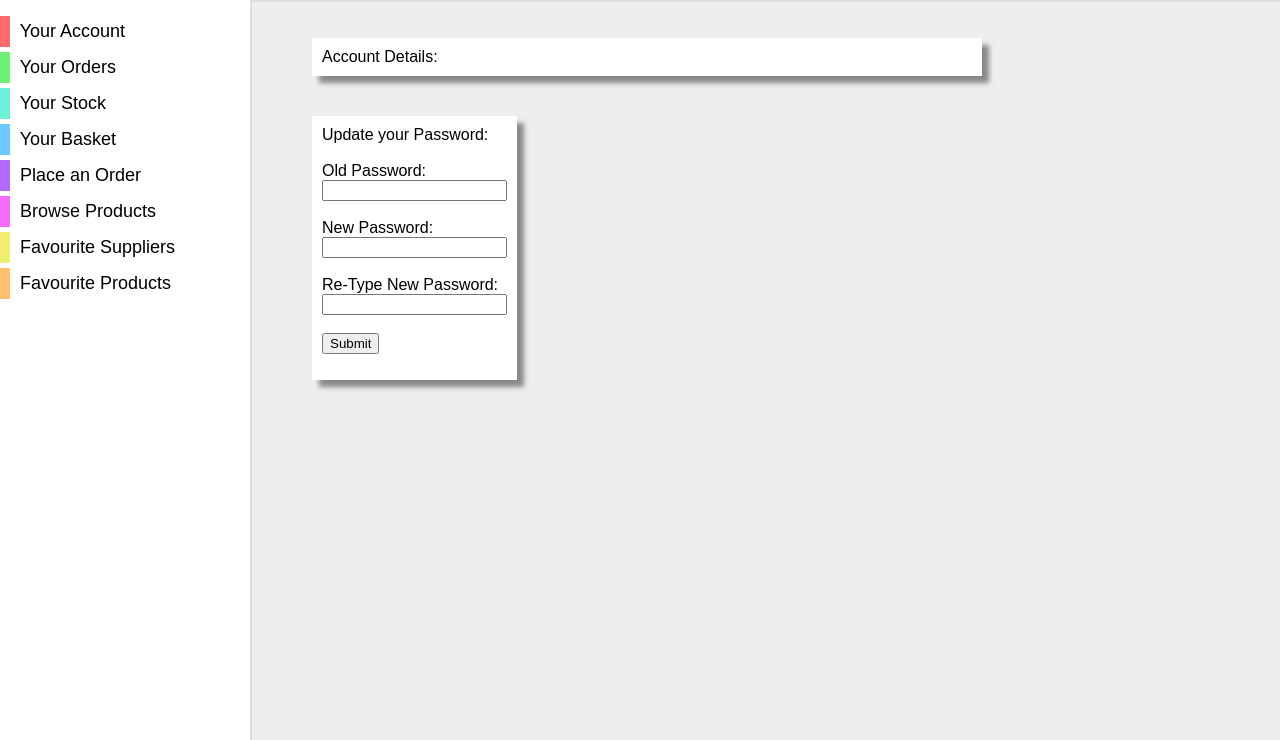
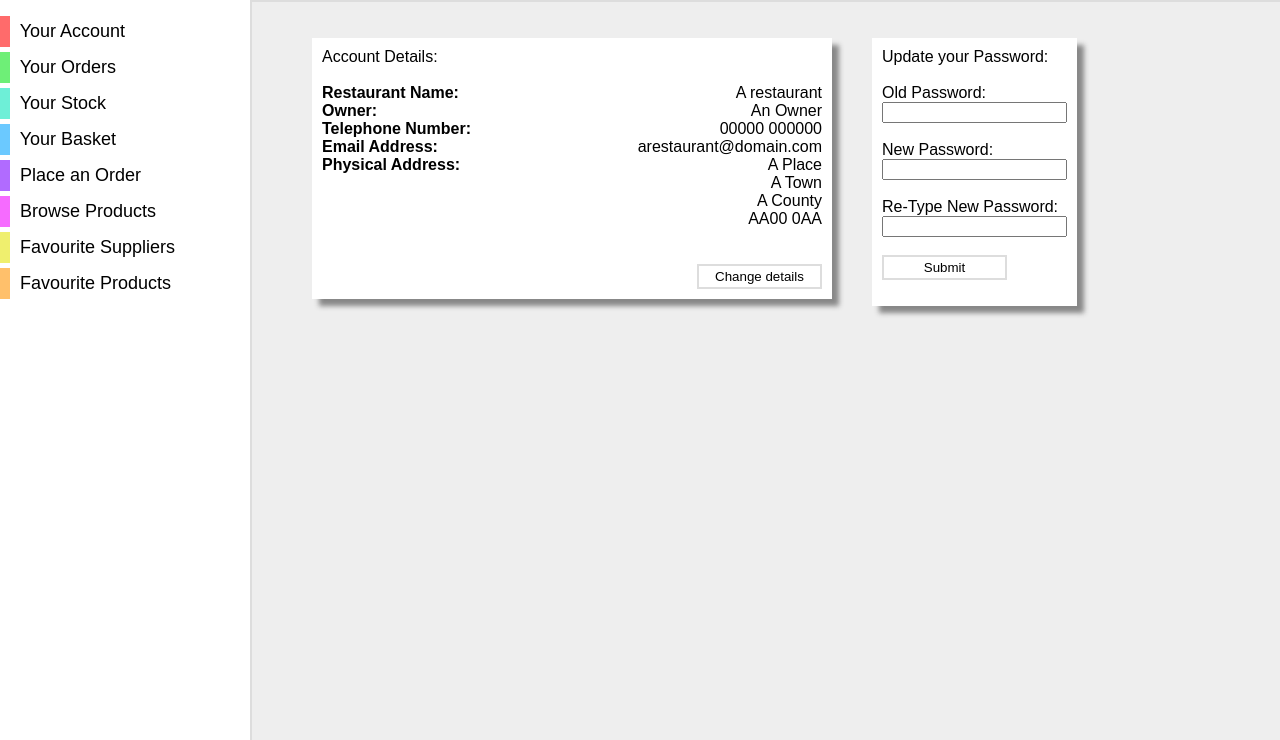
Before and after one commit to SirSquiggles94/CC-Project, a PHP site: page /restaurant_portal/home.php?p=1 in a window 1280 px wide. Shown: the part 60-800 px from the top of the page. Run offline with PHP 8.4, Linux system fonts and the light colour scheme.

Commit message:
home_account
added account page and set up detail retreival, needs PHP.

Set up change password panel, needs PHP.

Set Up Change details panel with javascript. Needs PHP

Whole page needs beautifying.

```diff
--- a/restaurant_portal/home.php
+++ b/restaurant_portal/home.php
@@ -3,6 +3,9 @@
 
 		<link rel = "stylesheet" href = "home_style.css" type = "text/css">
 		<link rel = "icon" type = "image/x-icon" href = "Images/fav.ico">
+
+
+
 		<title>The Chef's Pantry</title>
 
 
--- a/restaurant_portal/home_account.php
+++ b/restaurant_portal/home_account.php
@@ -1,32 +1,139 @@
-<ul class = "account_panel">
+<ul id = "account_panel" class = "account_panel">
 	<li id = "info_panel">
 		Account Details:
+
+		<?php
+
+			function get_user_details()
+			{
+				$array = array("A restaurant", "An Owner", "00000 000000", "arestaurant@domain.com", "A Place", "A Town", "A County", "AA00 0AA");
+				return $array;
+			}
+
+
+			$user_details = get_user_details();
+
+
+		?>
+		<br>
+		<br>
+
+		<div id = "labels">
+			Restaurant Name:<br>
+			Owner:<br>
+			Telephone Number:<br>
+			Email Address:<br>
+			Physical Address:<br>
+
+		</div>
+
+		<div id = "details">
+
+			<?php
+
+				for($i = 0; $i < 8; $i++)
+				{
+					echo $user_details[$i], '<br>';
+				}
+
+
+
+
+			?>
+			<br> <br>
+			<button class = "button" onClick = "change_details();">Change details</button>
+
+		</div>
 
 	</li>
 	<li id = "password_update">
 
 		Update your Password:
 
-		<form>
+		<form action = "change_password.php" method = "POST">
 			<br>
 
 			<label>Old Password:</label><br>
-			<input type = "textbox"><br><br>
+			<input name = "old_password" type = "textbox"><br><br>
 
 			<label>New Password:</label><br>
-			<input type = "textbox"><br><br>
+			<input name = "new_password" type = "textbox"><br><br>
 
 			<label>Re-Type New Password:</label><br>
-			<input type = "textbox"><br><br>
+			<input name = "password_validation" type = "textbox"><br><br>
 
-			<input type = "submit" value = "Submit">
-
-
-
-
+			<input class = "button" type = "submit" value = "Submit">
 
 		</form>
 
 
 	</li>
 </ul>
+
+<div id = "change_details_panel">
+
+	<h2>Change Details</h2>
+
+	<form action = "change_details_process.php" method = "POST">
+		<div id = "col_1">
+
+
+			<label id = "restaurant_name_label" for = "business_name">Restaurant Name</label><br>
+			<input id = "restaurant_name" name = "restaurant_name" type = "text" class = "form_field"><br><br>
+
+			<label id = "forename_label" for = "forename">Owner/Manager Forename</label><br>
+			<input id = "forename" name = "forename" type = "text" class = "form_field"><br><br>
+
+			<label id = "surname_label" for = "surname">Owner/Manager Surname</label><br>
+			<input id = "surname" name = "surname" type = "text" class = "form_field"><br><br>
+
+			<label id = "email_label" for = "email">Email Address</label><br>
+			<input id = "email" name = "email_addr" type = "text" class = "form_field"><br><br>
+
+			<label id = "tel_label" for = "tel_num">Telephone Number</label><br>
+			<input id = "tel_num" name = "telNum" type = "text" class = "form_field"><br><br>
+
+		</div>
+
+		<div id = "col_2">
+
+			<label id = "str_name" for = "street">Street Name</label><br>
+			<input id = "street" name = "street" type = "text" class = "form_field"><br><br>
+
+			<label id = "city_label" for = "city">Town/City</label><br>
+			<input id = "city" name = "city" type = "text" class = "form_field"><br><br>
+
+			<label id = "county_label" for = "county">County</label><br>
+			<input id = "county" name = "county" type = "text" class = "form_field"><br><br>
+
+			<label id = "post_label" for = "postcode">Postcode</label><br>
+			<input id = "postcode" name = "postcode" type = "text" class = "form_field"><br><br>
+
+
+		</div>
+
+		<br>
+
+		<div id = "submit_div">
+
+			<input id = "change_details_button" class = "button" type = "submit" value = "Submit">
+		</div>
+
+	</form>
+</div>
+
+<script>
+
+	function change_details()
+	{
+		document.getElementById("account_panel").style.display = "none";
+		document.getElementById("change_details_panel").style.display = "block";
+	}
+
+
+
+
+
+
+
+</script>
--- a/restaurant_portal/home_style.css
+++ b/restaurant_portal/home_style.css
@@ -288,12 +288,59 @@ For Nav Bar
 {
 	text-align: left;
 	float: left;
-	width: 650px;
+	width: 500px;
 }
 
-#password_update
+#labels
 {
+	width: 50%;
+	float: left;
+	font-weight: bold;
+}
 
+#details
+{
+	width: 50%;
+	float: right;
+	text-align: right;
+}
+
+#change_details_panel
+{
+	display: none;
+	background-color: white;
+	box-shadow: 7px 7px 5px #888888;
+	margin-top: 30px;
+	width: 400px;
+	padding: 20px;
+	margin-left: calc(50% - 375px);
+	text-align: center;
+}
+
+#col_1
+{
+	width: 49%;
+	float: left;
+}
+
+#col_2
+{
+	width: 49%;
+	float: right;
+}
+
+#submit_div
+{
+	width: 100%;
+	margin-top: 275px;
+}
+
+.button
+{
+	width: 125px;
+	height: 25px;
+	background-color: white;
+	border: 2px solid #DDDDDD;
 }
 
 .small_menu
@@ -334,18 +381,20 @@ For Nav Bar
 {
 	width: 90%;
 	list-style-type: none;
+
 }
 
 .category_box li
 {
 	background-color: white;
-	border: 2px solid #DDDDDD;
+
 	display: inline-block;
 	cursor: pointer;
 	width: 200px;
 	height: 200px;
 	margin: 15px;
-
+	font-family: arial;
+	font-size: 20px;
 	box-shadow: 7px 7px 5px #888888;
 
 	transition-property: width, height, margin, background-color;
```
